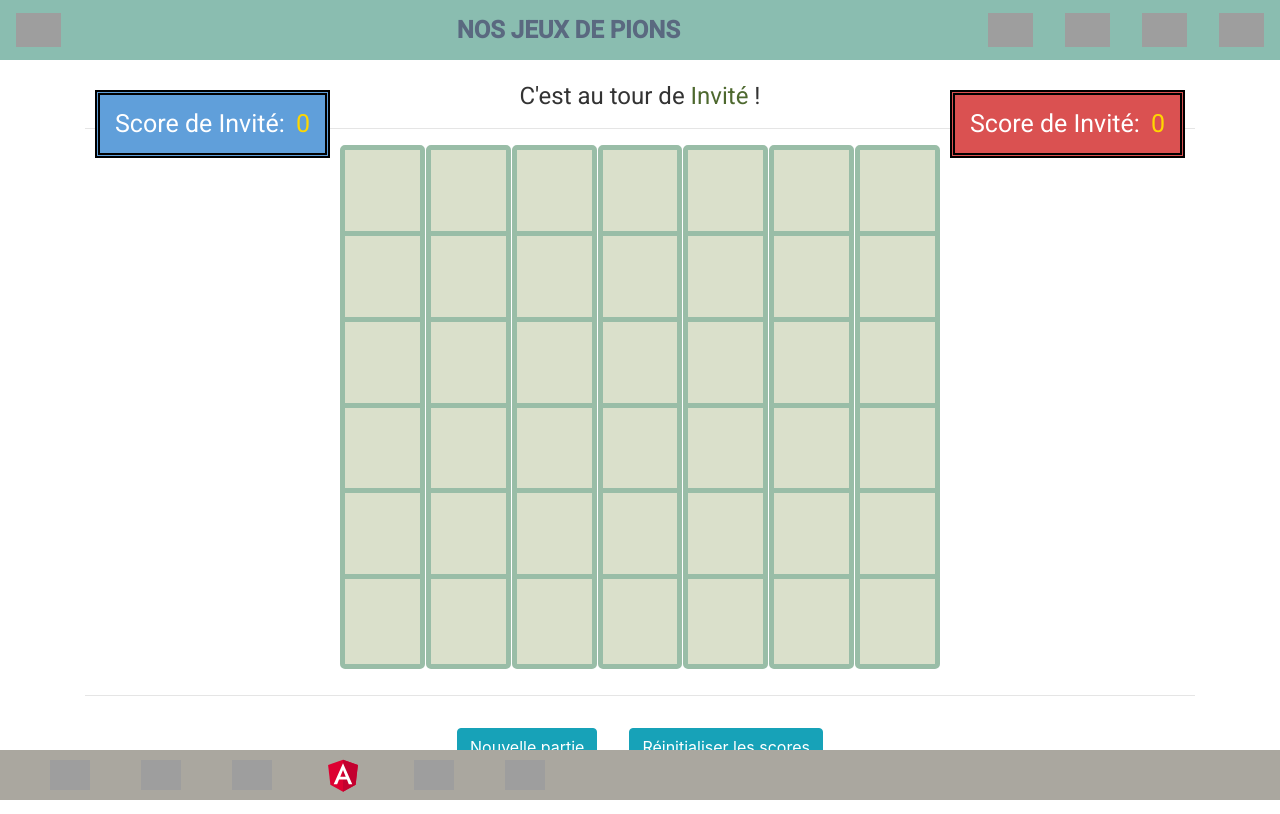
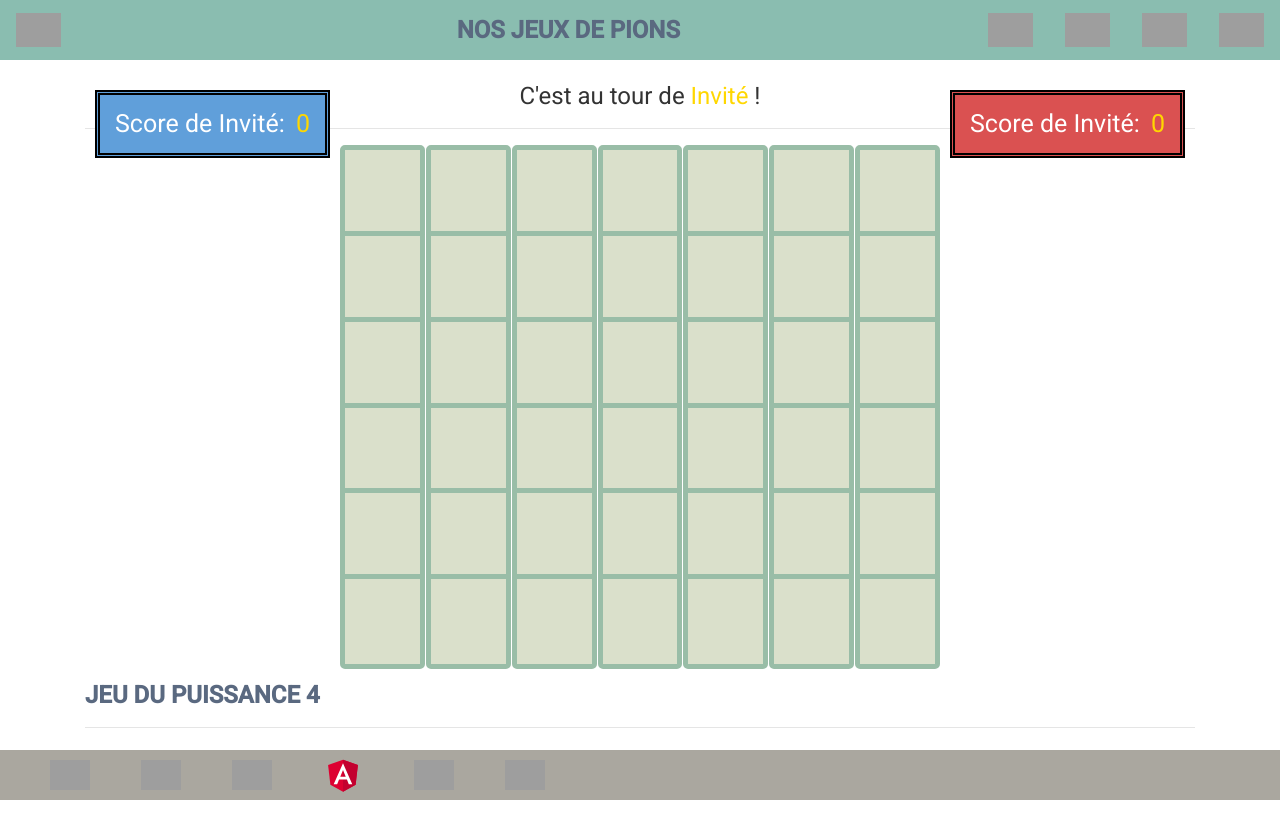
Before and after one commit to Kallan-MUNIER/IUT-Angular-Morpion, an Angular app: page /p4 in a window 1280 px wide. Built offline with nearby package versions, Linux system fonts and the light colour scheme; grey boxes are pictures that could not be loaded.

Commit message:
Version final modifiée

```diff
--- a/src/app/app.component.html
+++ b/src/app/app.component.html
@@ -83,7 +83,7 @@
   /* Fin rajout*/
 
   .toolbar {
-    position: absolute;
+    position: fixed;
     top: 0;
     left: 0;
     right: 0;
--- a/src/app/game/game.component.html
+++ b/src/app/game/game.component.html
@@ -9,10 +9,10 @@
                 </div>
 
                 <div *ngIf="!gameOver">
-                    <h1 class="text-center">C'est au tour de <span class="who">{{whoPlayedName}} </span>!</h1>
+                    <h1 class="text-center">C'est au tour de <span class="who" style="color: gold;">{{whoPlayedName}} </span>!</h1>
                 </div>
                 <div *ngIf="gameOver">
-                    <h1 class="text-center">{{messageResult}}</h1>
+                    <h1 class="text-center" style="color: green; font-weight: bold;">{{messageResult}}</h1>
                 </div>
                 <hr>
 
@@ -25,6 +25,7 @@
                 </div>
 
                 <br>
+                <h1 style="color:rgb(90, 105, 128);"><b>JEU DU MORPION</b></h1>
                 <hr>
                 <div class="d-flex justify-content-center">
                     <div class="result">
--- a/src/app/puissance4/puissance4.component.html
+++ b/src/app/puissance4/puissance4.component.html
@@ -9,10 +9,10 @@
                 </div>
 
                 <div *ngIf="!gameOver">
-                    <h1 class="text-center">C'est au tour de <span class="who">{{whoPlayedName}} </span>!</h1>
+                    <h1 class="text-center">C'est au tour de <span class="who" style="color: gold;">{{whoPlayedName}} </span>!</h1>
                 </div>
                 <div *ngIf="gameOver">
-                    <h1 class="text-center">{{messageResult}}</h1>
+                    <h1 class="text-center" style="color: green; font-weight: bold;">{{messageResult}}</h1>
                 </div>
                 <hr>
 
@@ -25,6 +25,7 @@
                 </div>
 
                 <br>
+                <h1 style="color:rgb(90, 105, 128);"><b>JEU DU PUISSANCE 4</b></h1>
                 <hr>
                 <div class="d-flex justify-content-center">
                     <div class="result">
```
